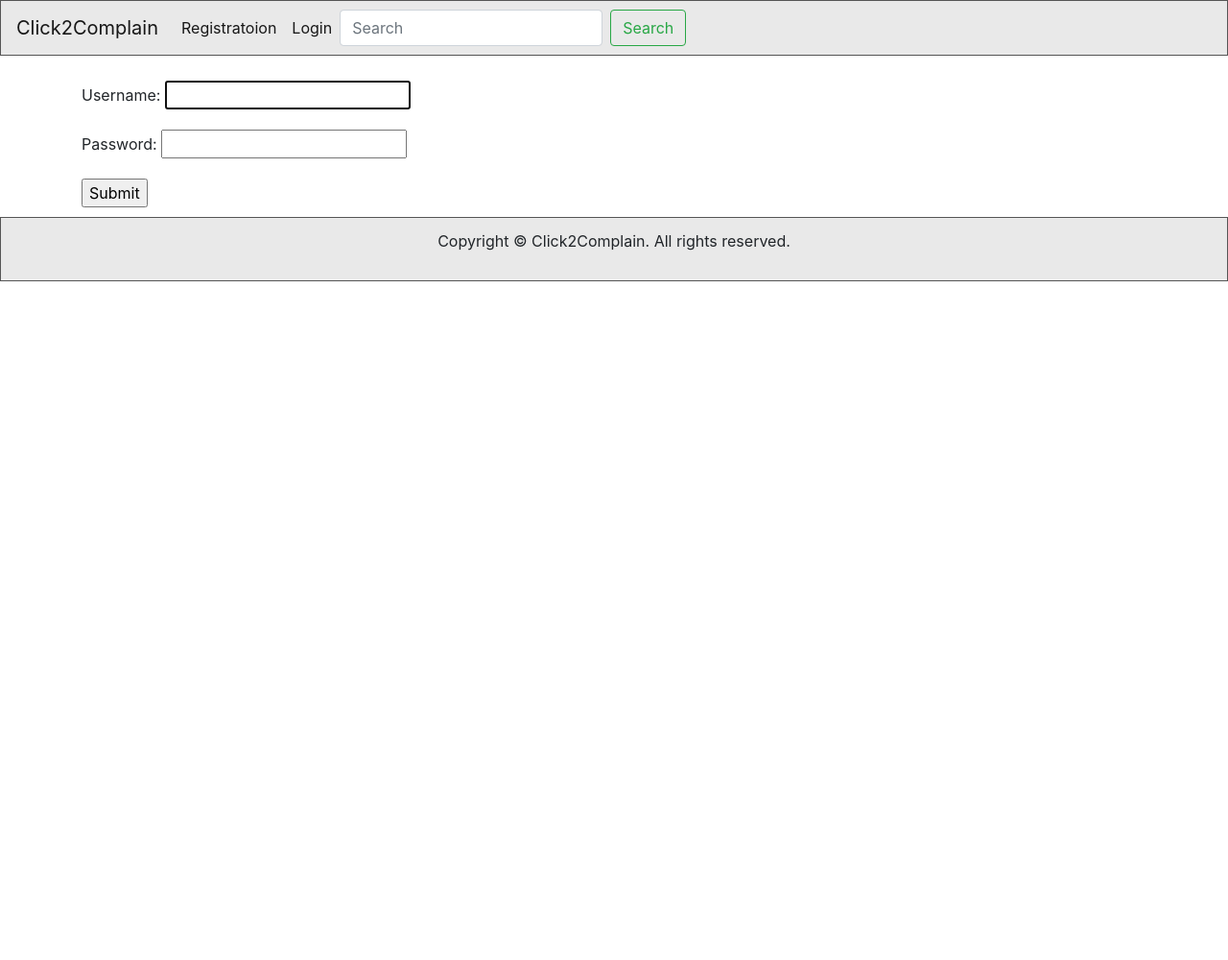
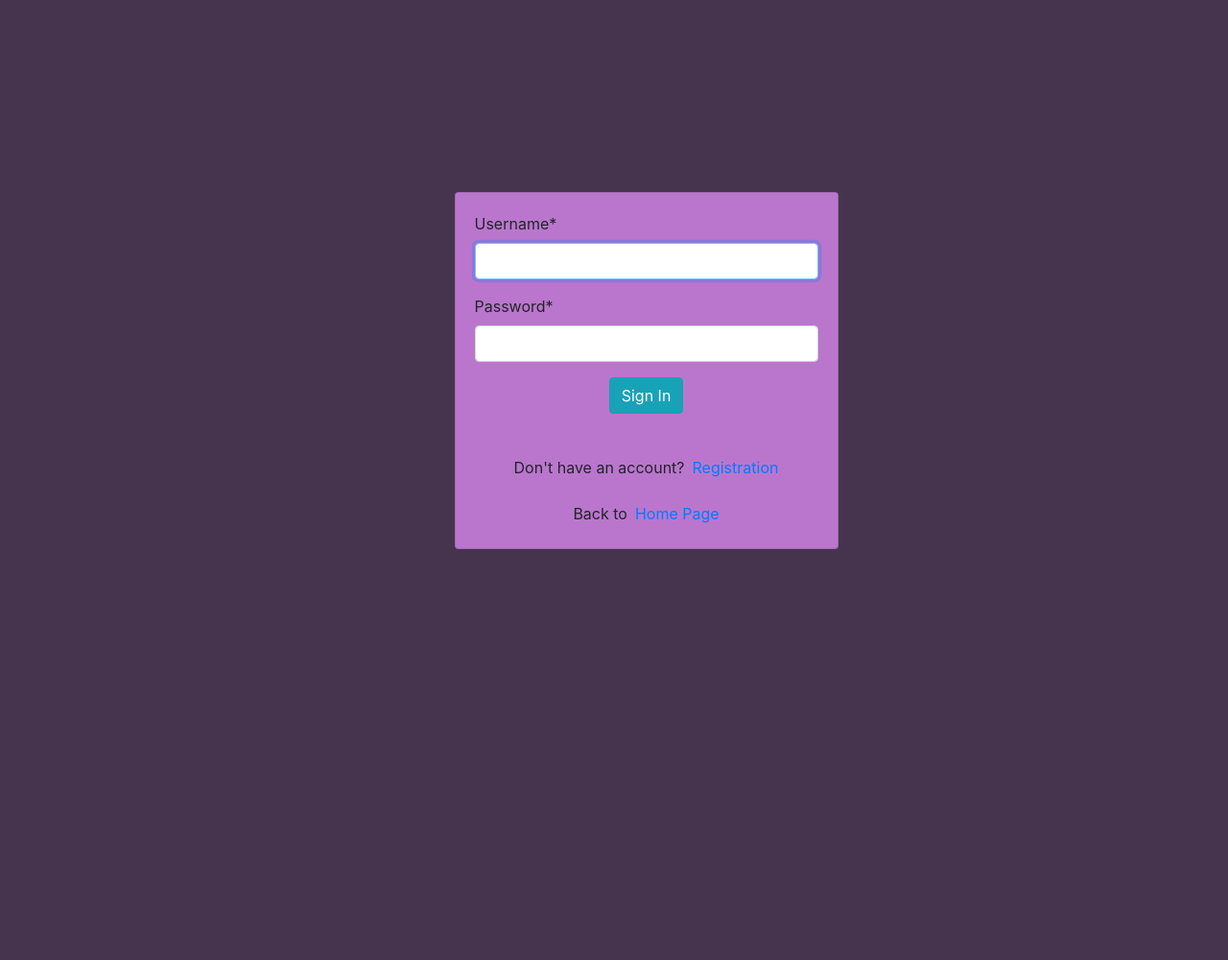
Before and after one commit to YeasinKabirJoy/ComplainManagementSystem, a Django app: page /accounts/login/ in a window 1280 px wide. Shown: the whole page at 96% size. Before the commit the page ends 293 px from the top, so only its background shows below. Run offline with Django 3.2, Linux system fonts and the light colour scheme; some libraries are stand-ins or nearby versions.

Commit message:
login & Info

```diff
--- a/templates/registration/login.html
+++ b/templates/registration/login.html
@@ -1,9 +1,90 @@
-{% extends 'base.html' %}
+{% load static %}
+{% load crispy_forms_tags %}
+<!DOCTYPE html>
+<html>
 
-{% block content %}
-    <form method="POST">
-        {% csrf_token %}
-        {{ form.as_p }}
-        <input type="submit">
-    </form>
-{% endblock content %}
+<head>
+    <title>Login</title>
+    <link rel="stylesheet" href="https://stackpath.bootstrapcdn.com/bootstrap/4.1.3/css/bootstrap.min.css"
+          integrity="sha384-MCw98/SFnGE8fJT3GXwEOngsV7Zt27NXFoaoApmYm81iuXoPkFOJwJ8ERdknLPMO" crossorigin="anonymous">
+    <script src="https://ajax.googleapis.com/ajax/libs/jquery/3.3.1/jquery.min.js"></script>
+    <link rel="stylesheet" href="https://use.fontawesome.com/releases/v5.6.1/css/all.css"
+          integrity="sha384-gfdkjb5BdAXd+lj+gudLWI+BXq4IuLW5IT+brZEZsLFm++aCMlF1V92rMkPaX4PP" crossorigin="anonymous">
+
+    <style>
+        body,
+        html {
+            margin: 0;
+            padding: 0;
+            height: 100%;
+            background: rgb(70,52,78) !important;
+
+
+        }
+
+        .card {
+            margin: 0 35%;
+            margin-top: 200px;
+            width: 30%;
+            background: rgba(215, 136, 238,.8);
+        {#height: 500px;#} {#margin-top: auto;#} {#margin-bottom: auto;#} {#background: #33ccff;#} {#position: relative;#} {#display: flex;#} {#justify-content: center;#} {#flex-direction: column;#} {#padding: 10px;#} {#box-shadow: 0 4px 8px 0 rgba(0, 0, 0, 0.2), 0 6px 20px 0 rgba(0, 0, 0, 0.19);#} {#-webkit-box-shadow: 0 4px 8px 0 rgba(0, 0, 0, 0.2), 0 6px 20px 0 rgba(0, 0, 0, 0.19);#} {#-moz-box-shadow: 0 4px 8px 0 rgba(0, 0, 0, 0.2), 0 6px 20px 0 rgba(0, 0, 0, 0.19);#} {#border-radius: 5px;#}
+
+        }
+
+
+    </style>
+
+</head>
+<body>
+<div class="container">
+
+    <div class="card" style="width: 25rem;">
+        <div class="card-body">
+            <form method="POST">
+                {% csrf_token %}
+                {{ form|crispy }}
+                <div class="d-flex justify-content-center mt-3 login_container">
+
+
+                    <button type="submit" class="btn btn-info">Sign In</button>
+
+
+                </div>
+            </form>
+        </div>
+        <div class="mt-4">
+            <div class="d-flex justify-content-center links login">
+
+                Don't have an account?
+                <a href="{% url 'registration' %}" class="ml-2">Registration</a>
+            </div>
+            <div class="mt-4">
+                <div class="d-flex justify-content-center links login">
+
+                    Back to
+                    <a href="{% url 'homepage' %}" class="ml-2">Home Page</a><br><br>
+                </div>
+
+
+            </div>
+        </div>
+
+
+    </div>
+
+
+</div>
+
+
+<script src="https://code.jquery.com/jquery-3.4.1.slim.min.js"
+        integrity="sha384-J6qa4849blE2+poT4WnyKhv5vZF5SrPo0iEjwBvKU7imGFAV0wwj1yYfoRSJoZ+n"
+        crossorigin="anonymous"></script>
+<script src="https://cdn.jsdelivr.net/npm/popper.js@1.16.0/dist/umd/popper.min.js"
+        integrity="sha384-Q6E9RHvbIyZFJoft+2mJbHaEWldlvI9IOYy5n3zV9zzTtmI3UksdQRVvoxMfooAo"
+        crossorigin="anonymous"></script>
+<script src="https://stackpath.bootstrapcdn.com/bootstrap/4.4.1/js/bootstrap.min.js"
+        integrity="sha384-wfSDF2E50Y2D1uUdj0O3uMBJnjuUD4Ih7YwaYd1iqfktj0Uod8GCExl3Og8ifwB6"
+        crossorigin="anonymous"></script>
+
+</body>
+</html>
```
Also changed, not shown: templates/Complain/home.html (+13 -0 lines), templates/InfoNContact/info.html (+49 -0 lines), templates/UserManagement/registration.html (+5 -4 lines), InfoNContact/static/image/call.png (added), InfoNContact/static/image/email.jpg (added), InfoNContact/static/image/uap.png (added), db.sqlite3, templates/Complain/static/image/pic1.jpg (added).
